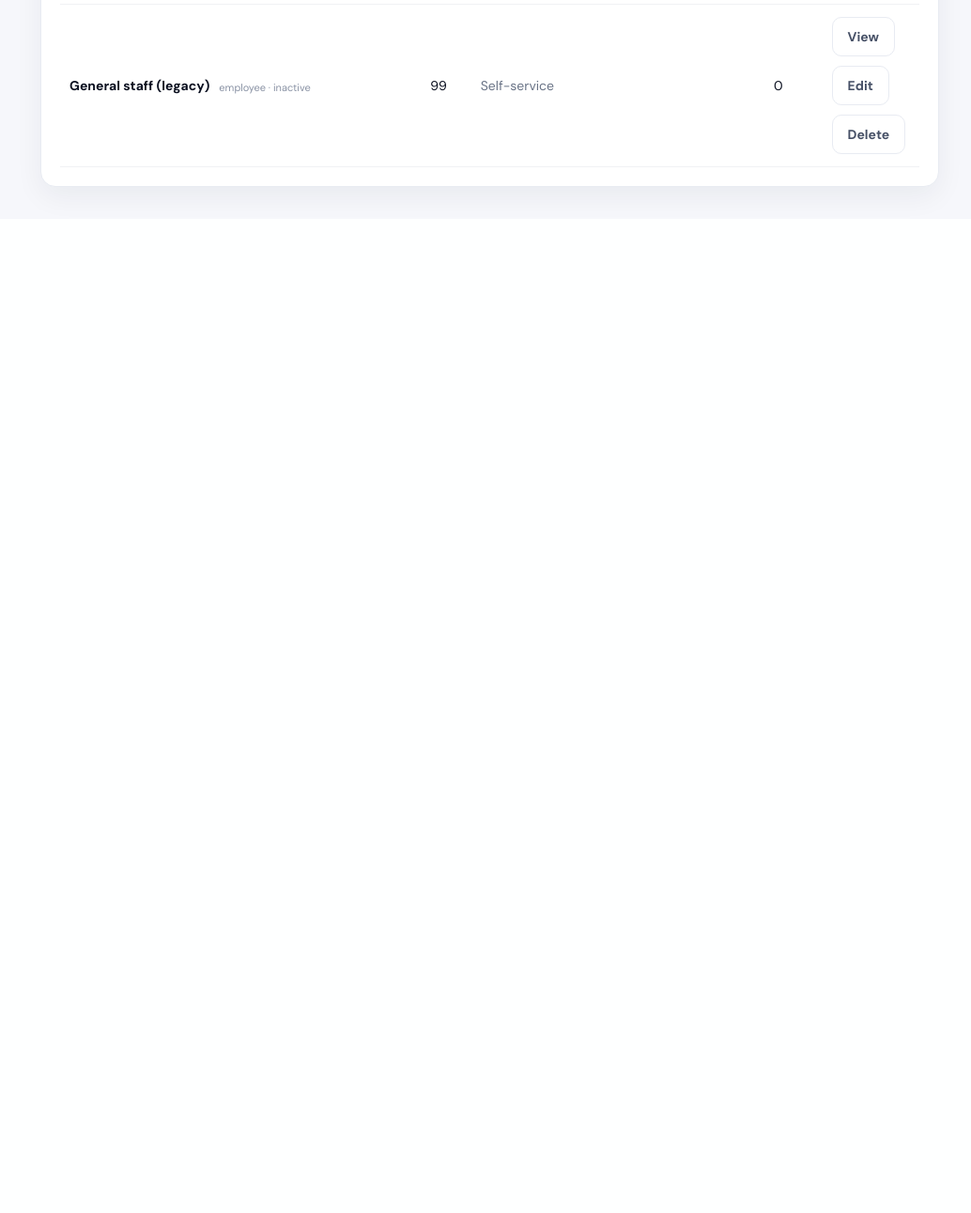
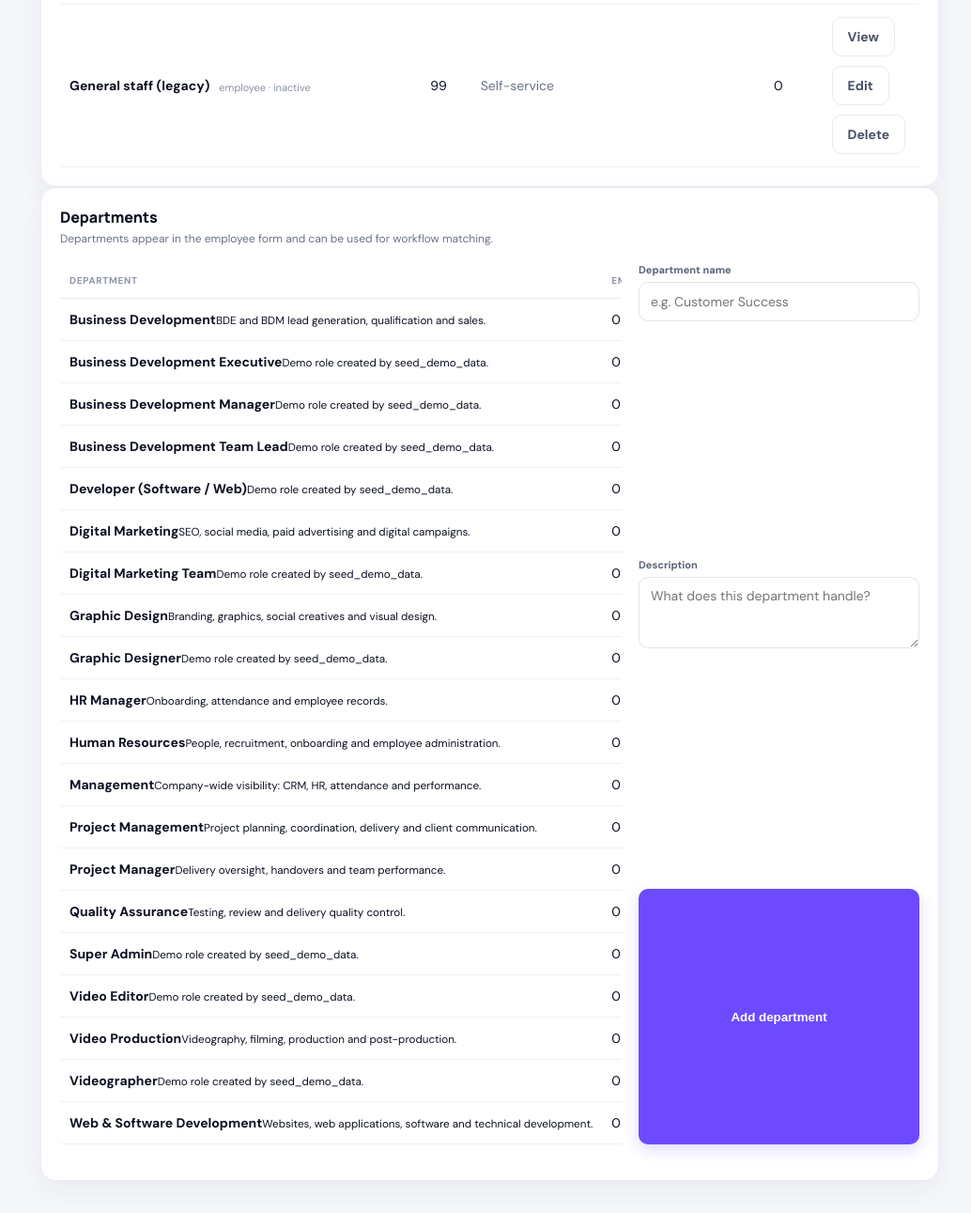
Before and after one commit to clementjohn1996/Lead_Plus_360, a Django app: page /roles/ in a window 1280 px wide. Shown: the part 2290-3581 px from the top of the page at 94% size, without its empty margins (246-1280 px from the left). Before the commit the page ends 2506 px from the top, so only its background shows below. Run offline with Django 5.2, Linux system fonts and the light colour scheme; a user stored in the database is signed in; data comes from the database, SQL or seed files in the repository; both versions use the stored data as it was after the commit; data that the repository does not hold is empty.

Commit message:
Add organization role and department management

```diff
--- a/Control/templates/Control/roles.html
+++ b/Control/templates/Control/roles.html
@@ -8,4 +8,8 @@
 <td>{{ r.user_count }}</td>
 <td class="row-gap"><a class="ghost-btn" href="{% url 'role_detail' r.pk %}">View</a><a class="ghost-btn" href="{% url 'role_edit' r.pk %}">Edit</a>{% if not r.is_super_admin %}<a class="ghost-btn" href="{% url 'role_detail' r.pk %}#delete">Delete</a>{% endif %}</td></tr>
 {% endfor %}</tbody></table></div></section>
+<section class="card"><div class="card-head"><div><h2>Departments</h2><p>Departments appear in the employee form and can be used for workflow matching.</p></div></div>
+<div class="grid-2-1"><div class="table-wrap"><table><thead><tr><th>Department</th><th>Employees</th></tr></thead><tbody>
+{% for department in departments %}<tr><td><strong>{{ department.name }}</strong><small>{{ department.description|default:"" }}</small></td><td>{{ department.employees.count }}</td></tr>{% empty %}<tr><td colspan="2"><div class="empty">No departments configured.</div></td></tr>{% endfor %}
+</tbody></table></div><form method="post" class="lead-form">{% csrf_token %}<div class="field"><label>Department name</label><input class="form-control" name="name" required placeholder="e.g. Customer Success"></div><div class="field"><label>Description</label><textarea class="form-control" name="description" rows="3" placeholder="What does this department handle?"></textarea></div><button class="primary-btn">Add department</button></form></div></section>
 {% endblock %}
--- a/Control/views.py
+++ b/Control/views.py
@@ -140,16 +140,56 @@ def guide(request):
 
 @admin_required
 def roles(request):
+    from LeadManager.models import Department
+
+    if request.method == "POST":
+        name = request.POST.get("name", "").strip()
+        description = request.POST.get("description", "").strip()
+        if not name:
+            messages.error(request, "Department name is required.")
+        elif Department.objects.filter(name__iexact=name).exists():
+            messages.error(request, "That department already exists.")
+        else:
+            Department.objects.create(name=name, description=description)
+            messages.success(request, f"{name} department created.")
+            return redirect("roles")
+
     rows = Role.objects.annotate(user_count=Count("users")).order_by("level", "label")
-    return render(request, "Control/roles.html", {"roles": rows})
+    return render(request, "Control/roles.html", {
+        "roles": rows,
+        "departments": Department.objects.all(),
+    })
 
 
 @admin_required
 def role_edit(request, pk=None):
     role = get_object_or_404(Role, pk=pk) if pk else None
+    previous_label = role.label if role else None
     form = RoleForm(request.POST or None, instance=role)
     if request.method == "POST" and form.is_valid():
-        form.save()
+        saved_role = form.save()
+        # Roles are the source of truth for employee classification. Mirror
+        # each role into Departments so the employee form stays data-driven.
+        from LeadManager.models import Department
+
+        old_department = (
+            Department.objects.filter(name__iexact=previous_label).first()
+            if previous_label else None
+        )
+        department = Department.objects.filter(name__iexact=saved_role.label).first()
+        if old_department and old_department.pk != getattr(department, "pk", None):
+            if not department:
+                old_department.name = saved_role.label
+                old_department.save(update_fields=["name", "updated_at"])
+                department = old_department
+        elif not department:
+            department = Department.objects.create(
+                name=saved_role.label,
+                description=saved_role.description,
+            )
+        if department and not department.description and saved_role.description:
+            department.description = saved_role.description
+            department.save(update_fields=["description", "updated_at"])
         messages.success(request, "Role saved.")
         return redirect("roles")
     return render(request, "Control/role_form.html", {"form": form, "role": role})
```
Also changed, not shown: Control/management/commands/bootstrap_admin.py (+6 -3 lines), Control/org_defaults.py (added, +46 -0 lines), Control/tests.py (+40 -0 lines), HR/forms.py (+26 -7 lines), HR/management/commands/ensure_org_roles.py (+2 -24 lines), HR/services.py (+13 -2 lines), db.sqlite3.
